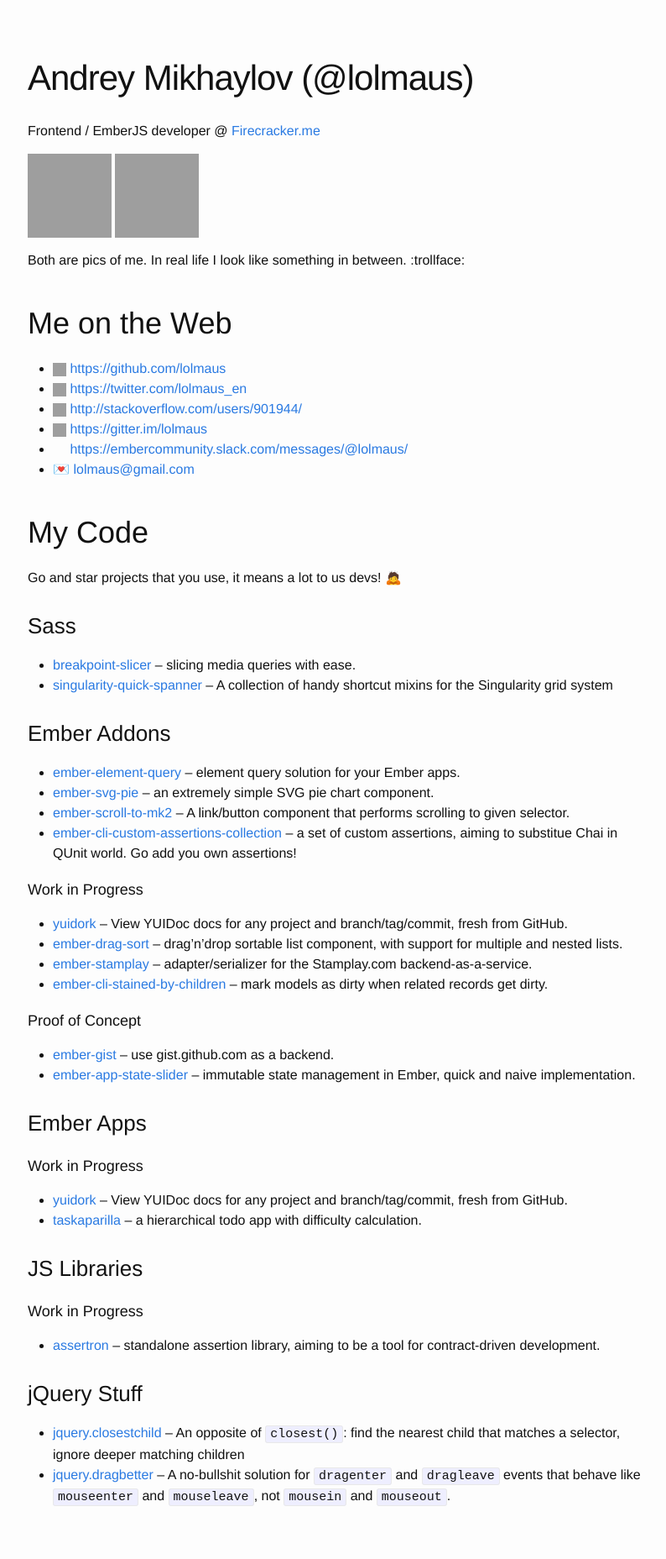
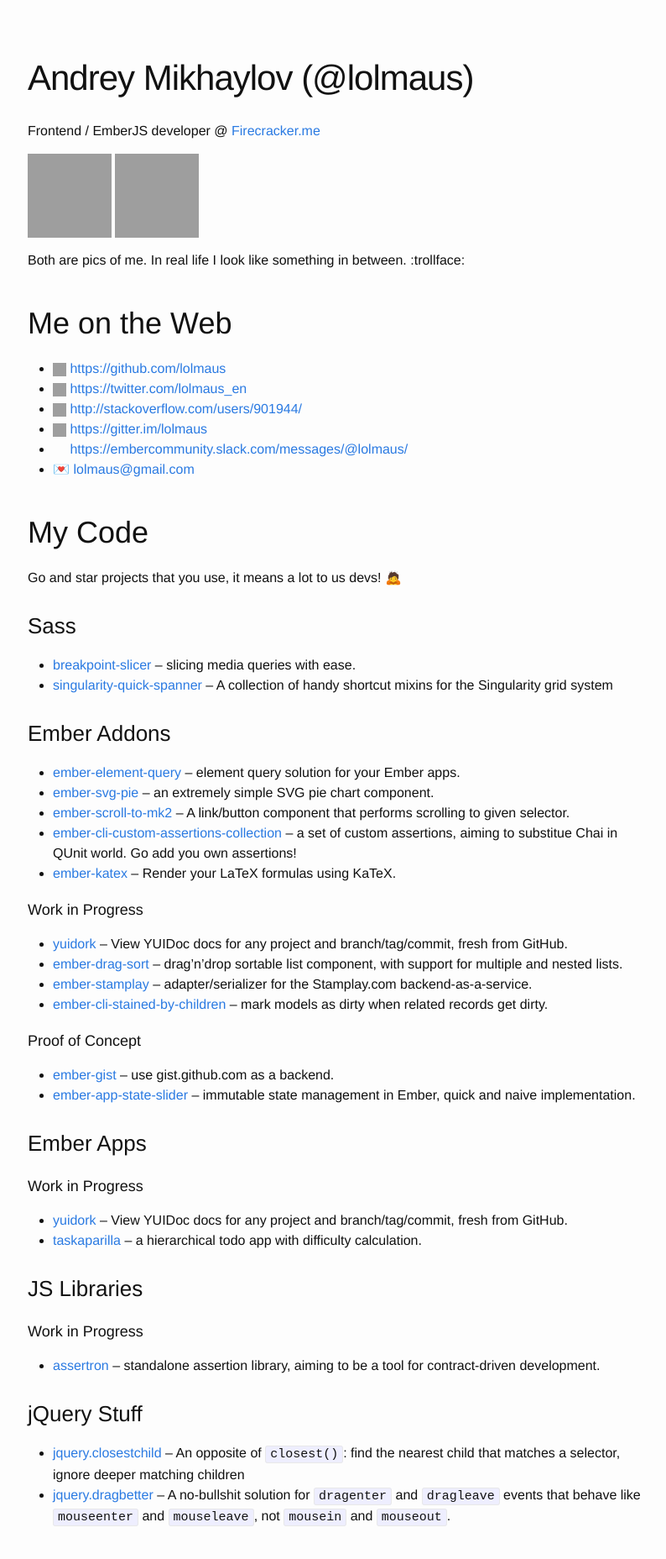
Before and after one commit to lolmaus/lolmaus.github.io, a Jekyll site: the page built from index.md, in a window 1280 px wide, cut to the strip 0-1879 px from the top of the page. Shown: the top 1856 px of the strip at 84% size, without its empty margins (237-1031 px from the left). Built offline with Jekyll 4.4.1, drawn with Linux system fonts in a browser that asks for light colours; emoji names are drawn with the system emoji font; grey boxes are pictures that could not be loaded.

Commit message:
Added ember-katex

```diff
--- a/index.md
+++ b/index.md
@@ -60,6 +60,8 @@ Go and star projects that you use, it means a lot to us devs! :bow:
   [ember-scroll-to-mk2](https://github.com/lolmaus/ember-scroll-to-mk2) -- A link/button component that performs scrolling to given selector.
 * <a class="github-button" href="https://github.com/lolmaus/ember-cli-custom-assertions-collection" data-icon="octicon-star" data-count-href="/lolmaus/ember-cli-custom-assertions-collection/stargazers" data-count-api="/repos/lolmaus/ember-cli-custom-assertions-collection#stargazers_count" data-count-aria-label="# stargazers on GitHub" aria-label="Star lolmaus/ember-cli-custom-assertions-collection on GitHub"></a>
   [ember-cli-custom-assertions-collection](https://github.com/lolmaus/ember-cli-custom-assertions-collection) -- a set of custom assertions, aiming to substitue Chai in QUnit world. Go add you own assertions!
+* <a class="github-button" href="https://github.com/firecracker/ember-katex" data-icon="octicon-star" data-count-href="/firecracker/ember-katex/stargazers" data-count-api="/repos/firecracker/ember-katex#stargazers_count" data-count-aria-label="# stargazers on GitHub" aria-label="Star firecracker/ember-katex on GitHub"></a>
+  [ember-katex](https://github.com/firecracker/ember-katex) -- Render your LaTeX formulas using KaTeX.
 
 ##### Work in Progress
 
```
